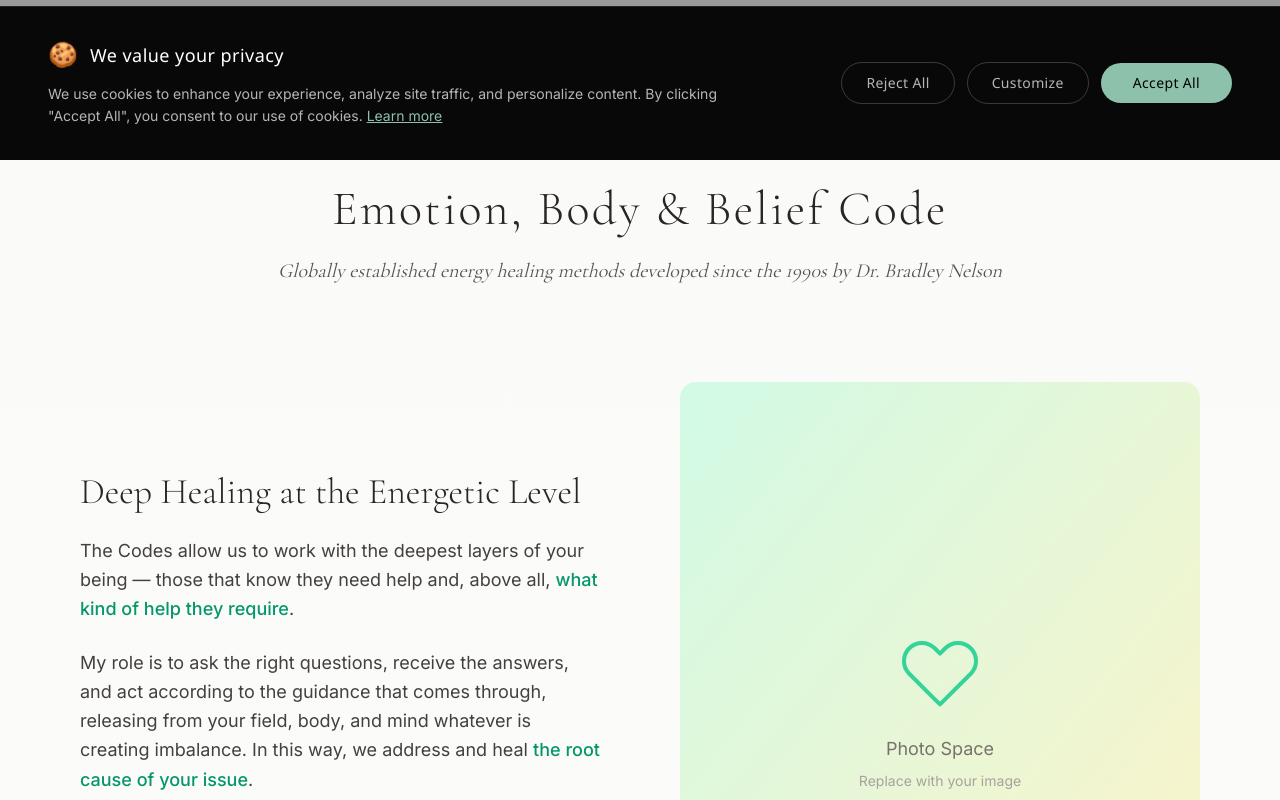
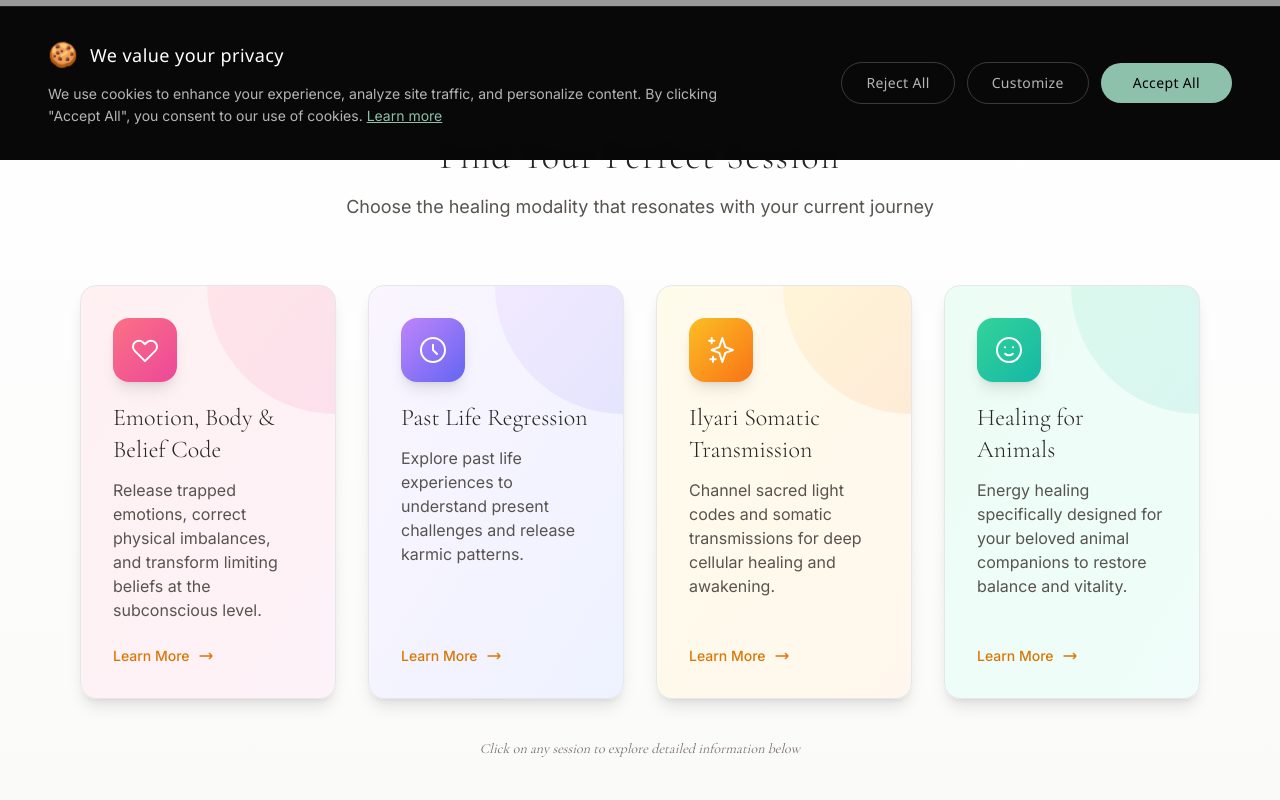
Before and after one commit to noirpraxis-dotcom/luis-virrueta-web, a React (Vite) app: page /healing-sessions in a window 1280 px wide. Shown: the part 640-1440 px from the top of the page. Built offline with nearby package versions, Linux system fonts and the light colour scheme.

Commit message:
Add intelligent Session Navigator with elegant quick-access cards

```diff
--- a/src/pages/HealingSessionsPage.jsx
+++ b/src/pages/HealingSessionsPage.jsx
@@ -53,6 +53,11 @@ const HealingSessionsPage = () => {
             </p>
           </motion.div>
         </div>
+      </section>
+
+      {/* Quick Session Navigator - NEW */}
+      <section className="py-16 lg:py-20 px-6 lg:px-20 bg-gradient-to-b from-white to-stone-50">
+        <SessionNavigator />
       </section>
 
       {/* Emotion, Body & Belief Code Section */}
@@ -695,4 +700,202 @@ const SessionPricesSection = () => {
   )
 }
 
+// Session Navigator - Quick Access Cards
+const SessionNavigator = () => {
+  const containerRef = useRef(null)
+  const isInView = useInView(containerRef, { once: true, amount: 0.2 })
+
+  const sessions = [
+    {
+      id: 'emotion-body-belief',
+      title: 'Emotion, Body & Belief Code',
+      shortTitle: 'Energy Healing',
+      description: 'Release trapped emotions, correct physical imbalances, and transform limiting beliefs at the subconscious level.',
+      icon: (
+        <svg className="w-8 h-8" fill="none" viewBox="0 0 24 24" stroke="currentColor">
+          <path strokeLinecap="round" strokeLinejoin="round" strokeWidth={1.5} d="M4.318 6.318a4.5 4.5 0 000 6.364L12 20.364l7.682-7.682a4.5 4.5 0 00-6.364-6.364L12 7.636l-1.318-1.318a4.5 4.5 0 00-6.364 0z" />
+        </svg>
+      ),
+      gradient: 'from-rose-400 to-pink-500',
+      bgGradient: 'from-rose-50 to-pink-50',
+      accentColor: 'rose'
+    },
+    {
+      id: 'past-life-regressions',
+      title: 'Past Life Regression',
+      shortTitle: 'Soul Journey',
+      description: 'Explore past life experiences to understand present challenges and release karmic patterns.',
+      icon: (
+        <svg className="w-8 h-8" fill="none" viewBox="0 0 24 24" stroke="currentColor">
+          <path strokeLinecap="round" strokeLinejoin="round" strokeWidth={1.5} d="M12 8v4l3 3m6-3a9 9 0 11-18 0 9 9 0 0118 0z" />
+        </svg>
+      ),
+      gradient: 'from-purple-400 to-indigo-500',
+      bgGradient: 'from-purple-50 to-indigo-50',
+      accentColor: 'purple'
+    },
+    {
+      id: 'ilyari-somatic',
+      title: 'Ilyari Somatic Transmission',
+      shortTitle: 'Light Codes',
+      description: 'Channel sacred light codes and somatic transmissions for deep cellular healing and awakening.',
+      icon: (
+        <svg className="w-8 h-8" fill="none" viewBox="0 0 24 24" stroke="currentColor">
+          <path strokeLinecap="round" strokeLinejoin="round" strokeWidth={1.5} d="M5 3v4M3 5h4M6 17v4m-2-2h4m5-16l2.286 6.857L21 12l-5.714 2.143L13 21l-2.286-6.857L5 12l5.714-2.143L13 3z" />
+        </svg>
+      ),
+      gradient: 'from-amber-400 to-orange-500',
+      bgGradient: 'from-amber-50 to-orange-50',
+      accentColor: 'amber'
+    },
+    {
+      id: 'healing-animals',
+      title: 'Healing for Animals',
+      shortTitle: 'Pet Healing',
+      description: 'Energy healing specifically designed for your beloved animal companions to restore balance and vitality.',
+      icon: (
+        <svg className="w-8 h-8" fill="none" viewBox="0 0 24 24" stroke="currentColor">
+          <path strokeLinecap="round" strokeLinejoin="round" strokeWidth={1.5} d="M14.828 14.828a4 4 0 01-5.656 0M9 10h.01M15 10h.01M21 12a9 9 0 11-18 0 9 9 0 0118 0z" />
+        </svg>
+      ),
+      gradient: 'from-emerald-400 to-teal-500',
+      bgGradient: 'from-emerald-50 to-teal-50',
+      accentColor: 'emerald'
+    }
+  ]
+
+  const handleNavigate = (id) => {
+    const element = document.getElementById(id)
+    if (element) {
+      const offset = 100
+      const elementPosition = element.getBoundingClientRect().top + window.pageYOffset
+      window.scrollTo({
+        top: elementPosition - offset,
+        behavior: 'smooth'
+      })
+    }
+  }
+
+  const containerVariants = {
+    hidden: { opacity: 0 },
+    visible: {
+      opacity: 1,
+      transition: {
+        staggerChildren: 0.1,
+        delayChildren: 0.2
+      }
+    }
+  }
+
+  const cardVariants = {
+    hidden: { opacity: 0, y: 30 },
+    visible: {
+      opacity: 1,
+      y: 0,
+      transition: {
+        duration: 0.6,
+        ease: [0.76, 0, 0.24, 1]
+      }
+    }
+  }
+
+  return (
+    <div className="max-w-7xl mx-auto">
+      {/* Title Section */}
+      <motion.div
+        initial={{ opacity: 0, y: 20 }}
+        animate={{ opacity: 1, y: 0 }}
+        transition={{ duration: 0.8 }}
+        className="text-center mb-12 lg:mb-16"
+      >
+        <h2
+          className="text-3xl lg:text-4xl font-light text-stone-800 mb-4 tracking-wide"
+          style={{ fontFamily: 'Cormorant Garamond, serif', letterSpacing: '0.05em' }}
+        >
+          Find Your Perfect Session
+        </h2>
+        <p className="text-stone-600 text-base lg:text-lg max-w-2xl mx-auto">
+          Choose the healing modality that resonates with your current journey
+        </p>
+      </motion.div>
+
+      {/* Session Cards Grid */}
+      <motion.div
+        ref={containerRef}
+        variants={containerVariants}
+        initial="hidden"
+        animate={isInView ? "visible" : "hidden"}
+        className="grid grid-cols-1 md:grid-cols-2 lg:grid-cols-4 gap-6 lg:gap-8"
+      >
+        {sessions.map((session, index) => (
+          <motion.div
+            key={session.id}
+            variants={cardVariants}
+            whileHover={{ y: -8, scale: 1.02 }}
+            transition={{ duration: 0.3, ease: [0.76, 0, 0.24, 1] }}
+            onClick={() => handleNavigate(session.id)}
+            className="group cursor-pointer"
+          >
+            <div className={`relative h-full bg-gradient-to-br ${session.bgGradient} rounded-2xl overflow-hidden shadow-lg hover:shadow-2xl border border-${session.accentColor}-200/50 hover:border-${session.accentColor}-300 transition-all duration-500`}>
+              {/* Decorative gradient overlay */}
+              <div className={`absolute top-0 right-0 w-32 h-32 bg-gradient-to-br ${session.gradient} opacity-10 rounded-bl-full`} />
+
+              <div className="relative p-6 lg:p-8 h-full flex flex-col">
+                {/* Icon */}
+                <motion.div
+                  whileHover={{ scale: 1.1, rotate: 5 }}
+                  transition={{ duration: 0.3 }}
+                  className={`w-16 h-16 bg-gradient-to-br ${session.gradient} rounded-2xl flex items-center justify-center text-white mb-5 shadow-lg group-hover:shadow-xl transition-shadow duration-300`}
+                >
+                  {session.icon}
+                </motion.div>
+
+                {/* Title */}
+                <h3
+                  className="text-xl lg:text-2xl font-light text-stone-800 mb-3 leading-tight group-hover:text-amber-700 transition-colors duration-300"
+                  style={{ fontFamily: 'Cormorant Garamond, serif' }}
+                >
+                  {session.title}
+                </h3>
+
+                {/* Description */}
+                <p className="text-stone-600 text-sm lg:text-base leading-relaxed mb-6 flex-grow">
+                  {session.description}
+                </p>
+
+                {/* Arrow indicator */}
+                <div className="flex items-center gap-2 text-amber-600 font-medium text-sm group-hover:gap-3 transition-all duration-300">
+                  <span>Learn More</span>
+                  <svg className="w-4 h-4 group-hover:translate-x-1 transition-transform duration-300" fill="none" viewBox="0 0 24 24" stroke="currentColor">
+                    <path strokeLinecap="round" strokeLinejoin="round" strokeWidth={2} d="M17 8l4 4m0 0l-4 4m4-4H3" />
+                  </svg>
+                </div>
+              </div>
+
+              {/* Hover glow effect */}
+              <motion.div
+                initial={{ opacity: 0 }}
+                whileHover={{ opacity: 1 }}
+                transition={{ duration: 0.4 }}
+                className={`absolute inset-0 bg-gradient-to-t ${session.gradient} opacity-0 group-hover:opacity-5 pointer-events-none transition-opacity duration-500`}
+              />
+            </div>
+          </motion.div>
+        ))}
+      </motion.div>
+
+      {/* Helper text */}
+      <motion.p
+        initial={{ opacity: 0 }}
+        animate={{ opacity: 1 }}
+        transition={{ delay: 1 }}
+        className="text-center text-stone-500 text-sm mt-10 italic"
+        style={{ fontFamily: 'Cormorant Garamond, serif' }}
+      >
+        Click on any session to explore detailed information below
+      </motion.p>
+    </div>
+  )
+}
+
 export default HealingSessionsPage
```
